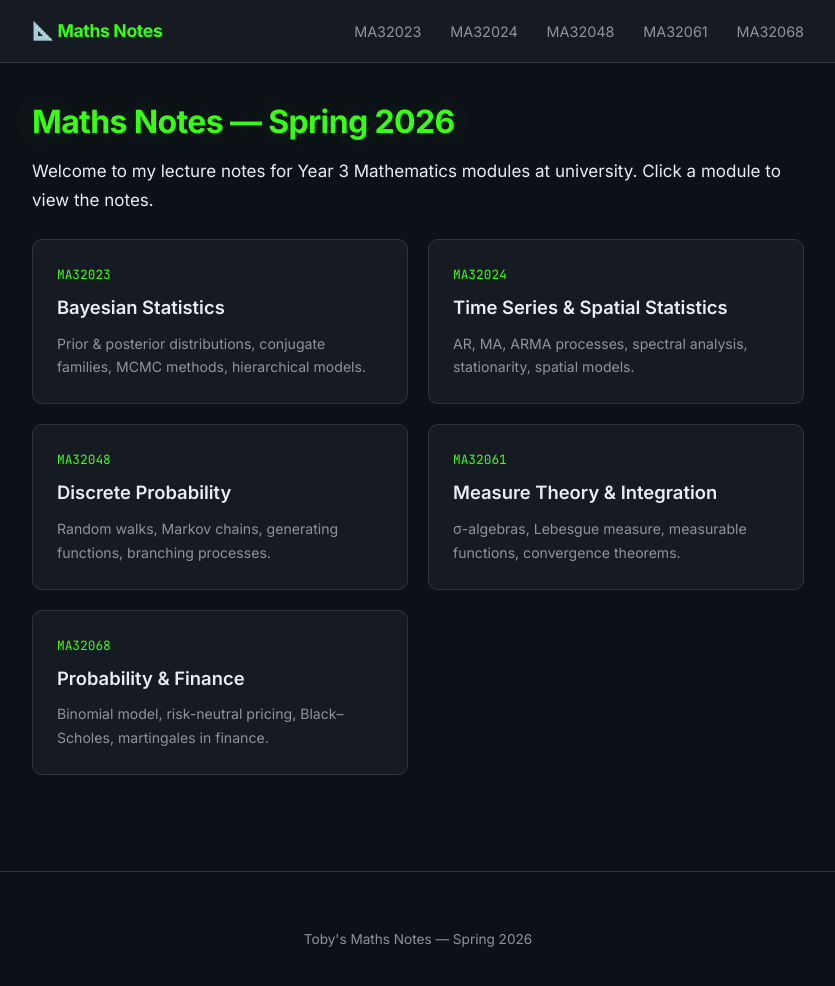
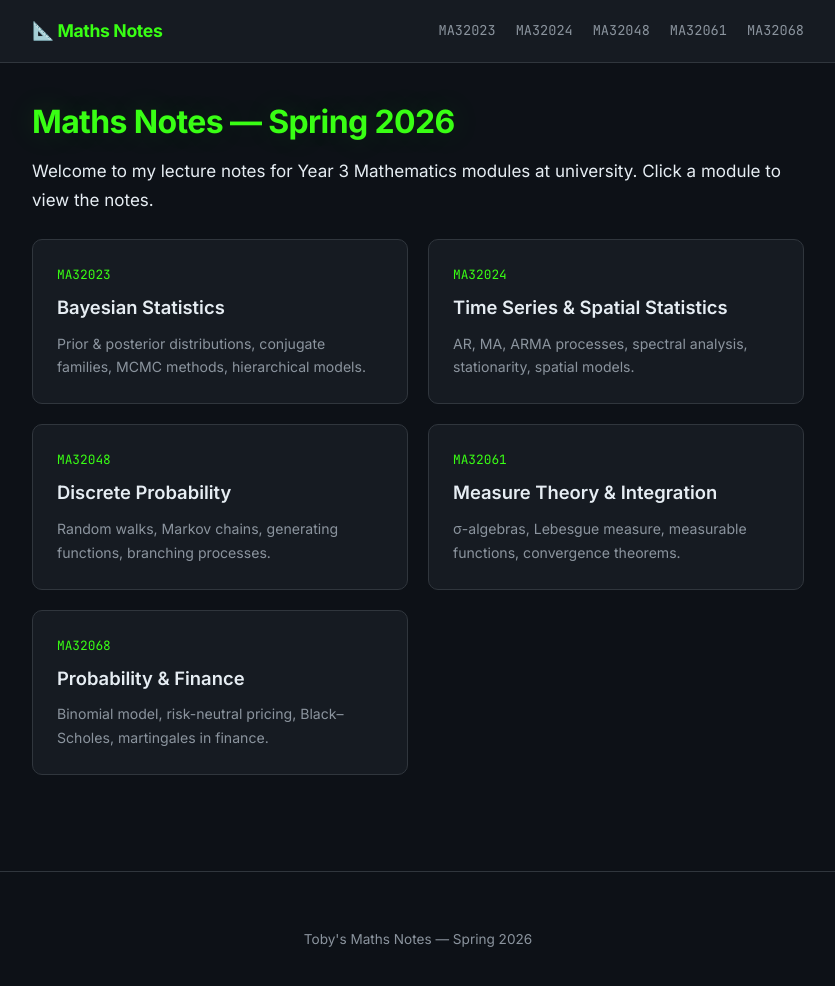
Before and after one commit to tobyjermy/Toby-Jermy-Notes, a Jekyll site: the page built from index.md, in a window 1280 px wide and 1007 px high. Shown: the top 986 px of the window, without its empty margins (222-1057 px from the left). Built offline with Jekyll 4.4.1, drawn with Linux system fonts in a browser that asks for light colours.

Commit message:
Update style.css

```diff
--- a/assets/css/style.css
+++ b/assets/css/style.css
@@ -62,13 +62,20 @@ nav.site-nav .site-title {
   color: var(--neon);
   text-decoration: none;
   letter-spacing: -0.02em;
+  white-space: nowrap;
+}
+
+nav.site-nav .nav-links {
+  display: flex;
+  gap: 1.25rem;
+  white-space: nowrap;
 }
 
 nav.site-nav .nav-links a {
   color: var(--text-muted);
   text-decoration: none;
-  margin-left: 1.5rem;
-  font-size: 0.9rem;
+  font-size: 0.85rem;
+  font-family: 'JetBrains Mono', 'Fira Code', monospace;
   transition: color 0.2s;
 }
 
@@ -309,5 +316,7 @@ footer {
   body { font-size: 15px; }
   h1 { font-size: 1.6rem; }
   .module-grid { grid-template-columns: 1fr; }
-  nav.site-nav .nav-links a { margin-left: 1rem; }
+  nav.site-nav .container { flex-wrap: wrap; gap: 0.5rem; }
+  nav.site-nav .nav-links { gap: 0.75rem; }
+  nav.site-nav .nav-links a { font-size: 0.78rem; }
 }
```
